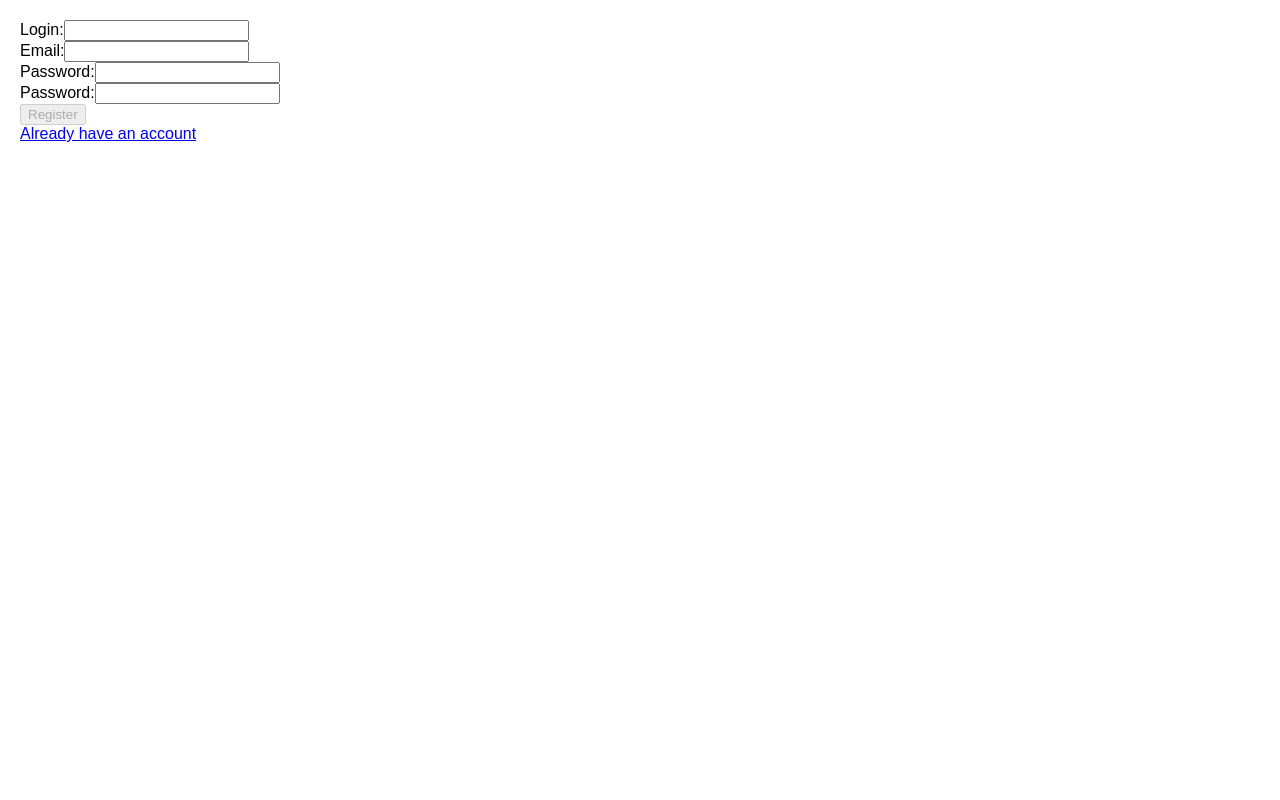
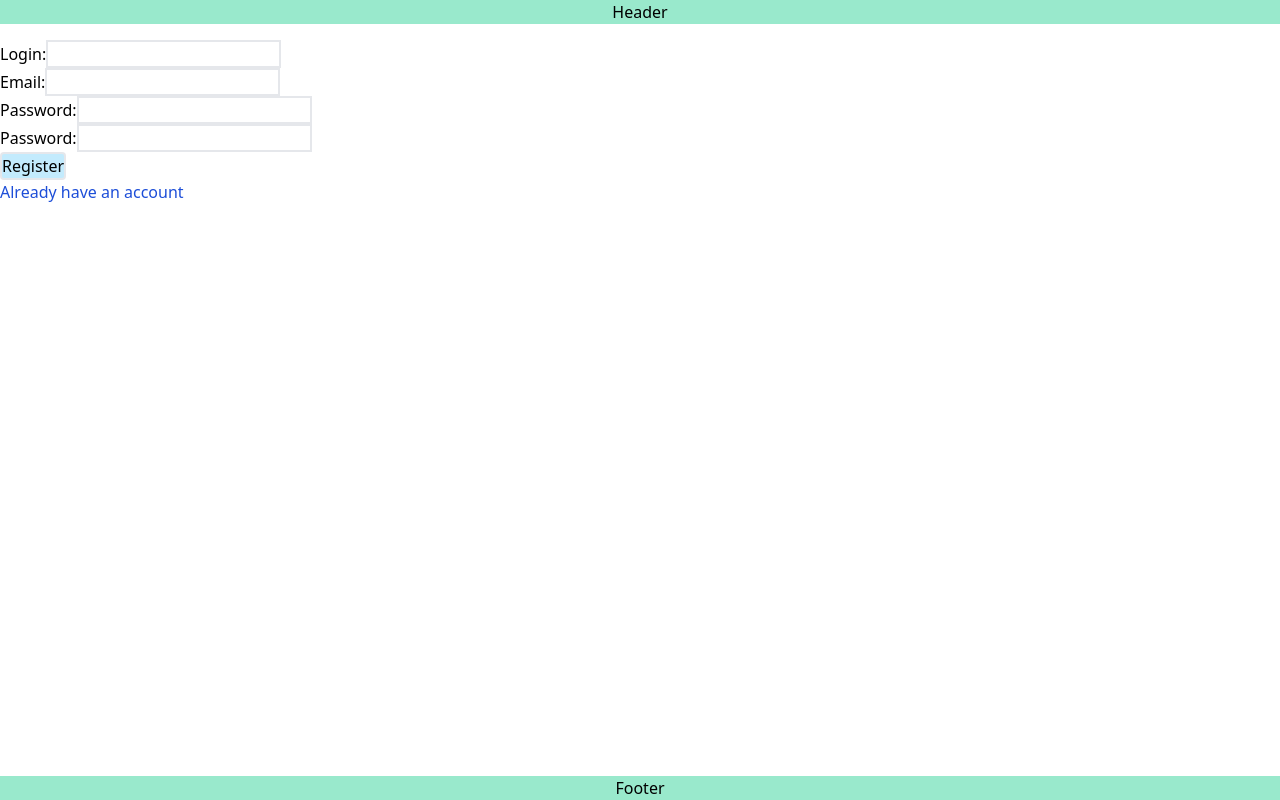
Before and after one commit to Miconbeko/USOF-frontend, a React (Create React App) app: page /register in a window 1280 px wide. Built offline with nearby package versions, Linux system fonts and the light colour scheme.

Commit message:
feat: add tailwind | feat: small styleng | feat: header and footer placeholders

```diff
--- a/package.json
+++ b/package.json
@@ -40,5 +40,8 @@
       "last 1 firefox version",
       "last 1 safari version"
     ]
+  },
+  "devDependencies": {
+    "tailwindcss": "^3.3.5"
   }
 }
--- a/src/components/App.jsx
+++ b/src/components/App.jsx
@@ -1,14 +1,22 @@
 import {BrowserRouter, Route, Routes} from "react-router-dom";
 import RegisterForm from "./RegisterForm";
 import LoginForm from "./LoginForm";
+import Header from "./Header";
+import Footer from "./Footer";
 
 export default function App() {
     return (
         <BrowserRouter>
-            <Routes>
-                <Route path={`/login`} element={<LoginForm/>}/>
-                <Route path={`/register`} element={<RegisterForm/>}/>
-            </Routes>
+            <div className="h-screen">
+                <Header />
+                <main>
+                    <Routes>
+                        <Route path={`/login`} element={<LoginForm/>}/>
+                        <Route path={`/register`} element={<RegisterForm/>}/>
+                    </Routes>
+                </main>
+                <Footer />
+            </div>
         </BrowserRouter>
     )
 }
--- a/src/components/ErrorMessage.jsx
+++ b/src/components/ErrorMessage.jsx
@@ -1,4 +1,3 @@
-import React from "react";
 import { FontAwesomeIcon } from "@fortawesome/react-fontawesome";
 import { faCheck, faXmark } from "@fortawesome/free-solid-svg-icons";
 
--- /dev/null
+++ b/src/components/Footer.jsx
@@ -0,0 +1,7 @@
+export default function Footer() {
+    return (
+        <footer className="flex justify-center w-full bg-emerald-400/50">
+            Footer
+        </footer>
+    )
+}
--- /dev/null
+++ b/src/components/Header.jsx
@@ -0,0 +1,7 @@
+export default function Header() {
+    return (
+        <header className="flex justify-center fixed w-full bg-emerald-400/50">
+            Header
+        </header>
+    )
+}
--- a/src/components/LoginForm.jsx
+++ b/src/components/LoginForm.jsx
@@ -1,4 +1,4 @@
-import React, {useState} from "react";
+import {useState} from "react";
 import * as yup from "yup"
 import {Field, Form, Formik} from "formik";
 import ErrorMessage from "./ErrorMessage";
--- a/src/components/RegisterForm.jsx
+++ b/src/components/RegisterForm.jsx
@@ -1,4 +1,4 @@
-import React, {useState} from "react";
+import {useState} from "react";
 import {Field, Form, Formik} from "formik";
 import * as yup from "yup";
 import ErrorMessage from "./ErrorMessage"
--- a/src/components/SubmitButton.jsx
+++ b/src/components/SubmitButton.jsx
@@ -1,4 +1,3 @@
-import React from "react";
 import {useFormikContext} from "formik";
 
 function allFilled(obj) {
--- /dev/null
+++ b/src/css/index.css
@@ -0,0 +1,74 @@
+/*!**/
+/*                 Reset CSS*/
+/*   http://meyerweb.com/eric/tools/css/reset/*/
+/*   v2.0 | 20110126*/
+/*   License: none (public domain)*/
+/**!*/
+
+/*html, body, div, span, applet, object, iframe,*/
+/*h1, h2, h3, h4, h5, h6, p, blockquote, pre,*/
+/*a, abbr, acronym, address, big, cite, code,*/
+/*del, dfn, em, img, ins, kbd, q, s, samp,*/
+/*small, strike, strong, sub, sup, tt, var,*/
+/*b, u, i, center,*/
+/*dl, dt, dd, ol, ul, li,*/
+/*fieldset, form, label, legend,*/
+/*table, caption, tbody, tfoot, thead, tr, th, td,*/
+/*article, aside, canvas, details, embed,*/
+/*figure, figcaption, footer, header, hgroup,*/
+/*menu, nav, output, ruby, section, summary,*/
+/*time, mark, audio, video {*/
+/*    margin: 0;*/
+/*    padding: 0;*/
+/*    border: 0;*/
+/*    font-size: 100%;*/
+/*    font: inherit;*/
+/*    vertical-align: baseline;*/
+/*}*/
+/*!* HTML5 display-role reset for older browsers *!*/
+/*article, aside, details, figcaption, figure,*/
+/*footer, header, hgroup, menu, nav, section {*/
+/*    display: block;*/
+/*}*/
+/*body {*/
+/*    line-height: 1;*/
+/*}*/
+/*ol, ul {*/
+/*    list-style: none;*/
+/*}*/
+/*blockquote, q {*/
+/*    quotes: none;*/
+/*}*/
+/*blockquote:before, blockquote:after,*/
+/*q:before, q:after {*/
+/*    content: '';*/
+/*    content: none;*/
+/*}*/
+/*table {*/
+/*    border-collapse: collapse;*/
+/*    border-spacing: 0;*/
+/*}*/
+
+@layer base {
+    input {
+        @apply border-2
+    }
+
+    button[type='button'],
+    button[type='reset'],
+    button[type='submit'] {
+        @apply bg-sky-400 hover:bg-sky-500 border-2 rounded  disabled:bg-sky-400/30
+    }
+
+    a {
+        @apply text-blue-700 visited:text-blue-700/50
+    }
+
+    main {
+        @apply py-10 mb-[-1.5rem] min-h-full
+    }
+}
+
+@tailwind base;
+@tailwind components;
+@tailwind utilities;
--- a/src/css/style.css
+++ /dev/null
@@ -1,90 +0,0 @@
-* {
-    box-sizing: border-box;
-}
-
-body {
-    font-family: sans-serif;
-    margin: 20px;
-    padding: 0;
-}
-
-h1 {
-    margin-top: 0;
-    font-size: 22px;
-}
-
-h2 {
-    margin-top: 0;
-    font-size: 20px;
-}
-
-h3 {
-    margin-top: 0;
-    font-size: 18px;
-}
-
-h4 {
-    margin-top: 0;
-    font-size: 16px;
-}
-
-h5 {
-    margin-top: 0;
-    font-size: 14px;
-}
-
-h6 {
-    margin-top: 0;
-    font-size: 12px;
-}
-
-code {
-    font-size: 1.2em;
-}
-
-ul {
-    padding-inline-start: 20px;
-}
-
-* {
-    box-sizing: border-box;
-}
-
-body {
-    font-family: sans-serif;
-    margin: 20px;
-    padding: 0;
-}
-
-.square {
-    background: #fff;
-    border: 1px solid #999;
-    float: left;
-    font-size: 24px;
-    font-weight: bold;
-    line-height: 34px;
-    height: 34px;
-    margin-right: -1px;
-    margin-top: -1px;
-    padding: 0;
-    text-align: center;
-    width: 34px;
-}
-
-.board-row:after {
-    clear: both;
-    content: '';
-    display: table;
-}
-
-.status {
-    margin-bottom: 10px;
-}
-.game {
-    display: flex;
-    flex-direction: row;
-}
-
-.game-info {
-    margin-left: 20px;
-}
--- a/src/index.jsx
+++ b/src/index.jsx
@@ -1,7 +1,7 @@
 import React, { StrictMode } from "react";
 import { createRoot } from "react-dom/client";
 
-import "./css/style.css";
+import "./css/index.css";
 
 import App from "./components/App";
 import RegisterForm from "./components/RegisterForm"
--- /dev/null
+++ b/tailwind.config.js
@@ -0,0 +1,10 @@
+/** @type {import('tailwindcss').Config} */
+module.exports = {
+  content: [
+      "./src/**/*{js,jsx}"
+  ],
+  theme: {
+    extend: {},
+  },
+  plugins: [],
+}
```
Also changed, not shown: 1 other file (tests, documents, lock files or other folders).
